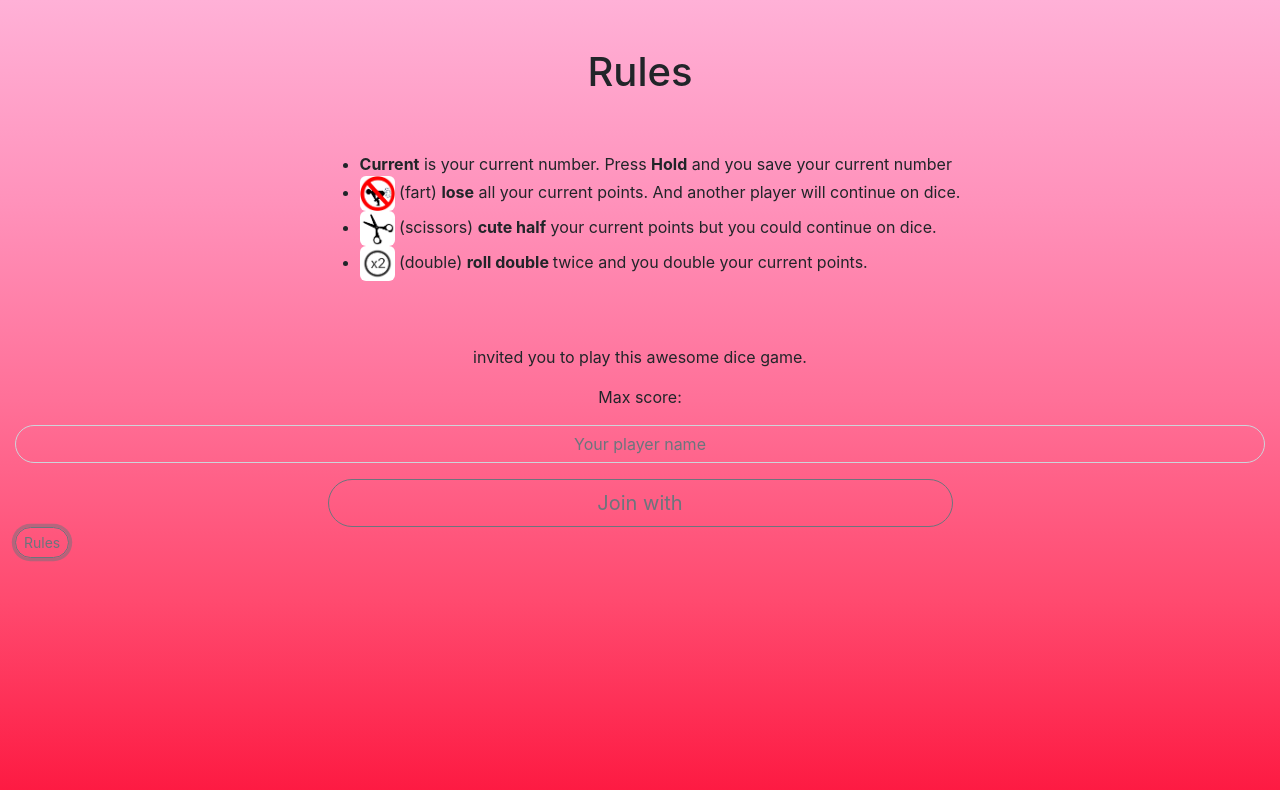
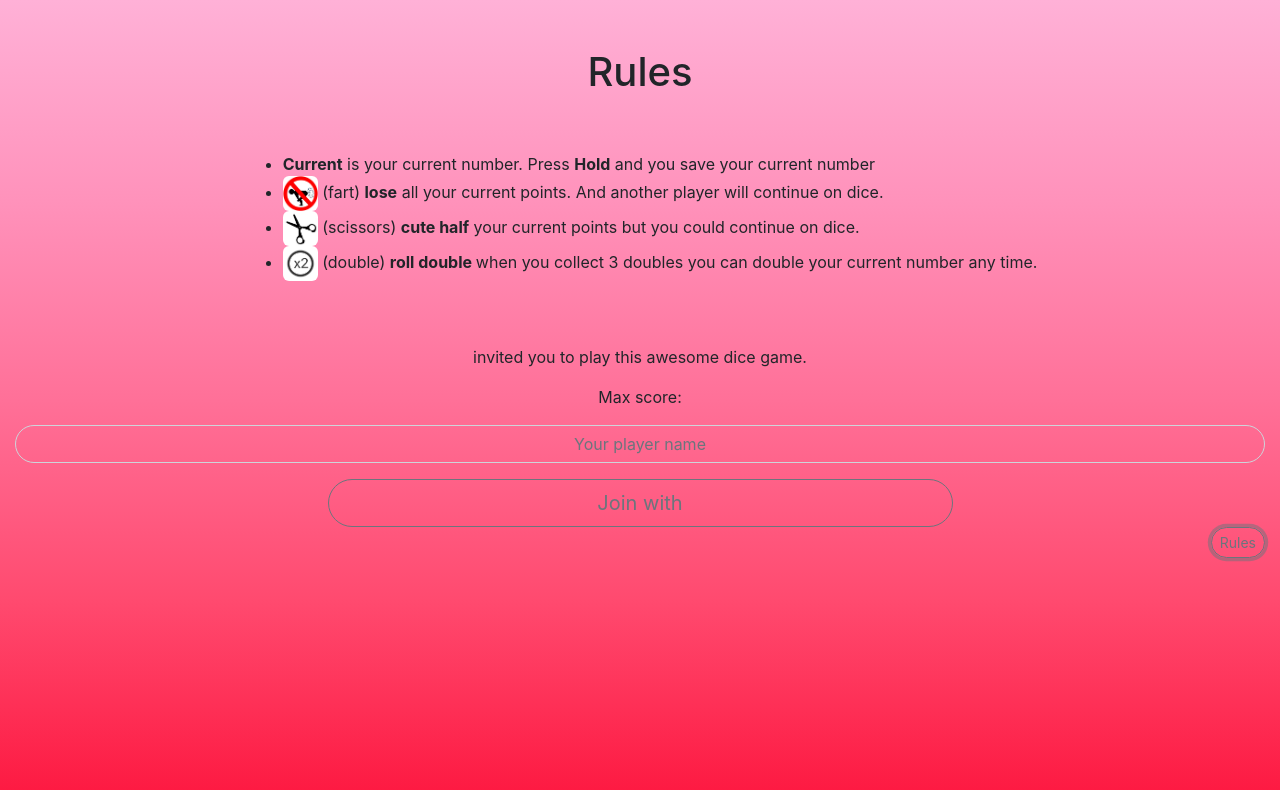
Before and after one commit to stefancoding7/Dice-game, a React (Create React App) app: page /invite in a window 1280 px wide. Both pictures are taken after a click on the button "Rules". Shown: the top 790 px of the page. Built offline with nearby package versions, Linux system fonts and the light colour scheme.

Commit message:
heroku test 11

```diff
--- a/src/components/InvitedPerson.js
+++ b/src/components/InvitedPerson.js
@@ -34,7 +34,7 @@ const InvitedPerson = ({ location }) => {
                     <li><b>Current</b> is your current number. Press <b>Hold</b> and you save your current number</li>
                     <li><span><img className="rules-img" alt="..." src={process.env.PUBLIC_URL + `/img/dice-img/dice-7.png`} /> </span> (fart) <b>lose</b> all your current points. And another player will continue on dice.</li>
                     <li><span><img className="rules-img" alt="..." src={process.env.PUBLIC_URL + `/img/dice-img/dice-8.png`} /> </span> (scissors) <b>cute half</b> your current points but you could continue on dice.</li>
-                    <li><span><img className="rules-img" alt="..." src={process.env.PUBLIC_URL + `/img/dice-img/dice-9.png`} /> </span> (double) <b>roll double </b>twice and you double your current points.</li>
+                    <li><span><img className="rules-img" alt="..." src={process.env.PUBLIC_URL + `/img/dice-img/dice-9.png`} /> </span> (double) <b>roll double </b>when you collect 3 doubles you can double your current number any time.</li>
 
                 </ul>
             </div>
@@ -82,7 +82,7 @@ const InvitedPerson = ({ location }) => {
 
             </div>
         </div>
-        <div className="rules-box mb-3">
+        <div className="rules-box float-right mb-3">
 
         <div className="row">
             <div className="col">
--- a/src/components/Join.js
+++ b/src/components/Join.js
@@ -26,7 +26,7 @@ const Join = () => {
                     <li><b>Current</b> is your current number. Press <b>Hold</b> and you save your current number</li>
                     <li><span><img className="rules-img" alt="..." src={process.env.PUBLIC_URL + `/img/dice-img/dice-7.png`} /> </span> (fart) <b>lose</b> all your current points. And another player will continue on dice.</li>
                     <li><span><img className="rules-img" alt="..." src={process.env.PUBLIC_URL + `/img/dice-img/dice-8.png`} /> </span> (scissors) <b>cute half</b> your current points but you could continue on dice.</li>
-                    <li><span><img className="rules-img" alt="..." src={process.env.PUBLIC_URL + `/img/dice-img/dice-9.png`} /> </span> (double) <b>roll double </b>twice and you double your current points.</li>
+                    <li><span><img className="rules-img" alt="..." src={process.env.PUBLIC_URL + `/img/dice-img/dice-9.png`} /> </span> (double) <b>roll double </b>when you collect 3 doubles you can double your current number any time.</li>
 
                 </ul>
             </div>
--- a/src/components/PlaySide.js
+++ b/src/components/PlaySide.js
@@ -152,12 +152,7 @@ const PlaySide = ({
                                 </CopyToClipboard>
 
                                 </div>
-                                <div className="col-12 mt-4">
-                                    <h6 className="inivite-text text-center">OR</h6>
-                                </div>
-                                <div className="mt-3">
-                                    <button type="button" className="btn btn-danger btn-lg rounded-pill mt-2">Join to room</button>
-                                </div>
+
                             </div>
                         </div>
 
```
Also changed, not shown: 6 other files (tests, documents, lock files or other folders).
